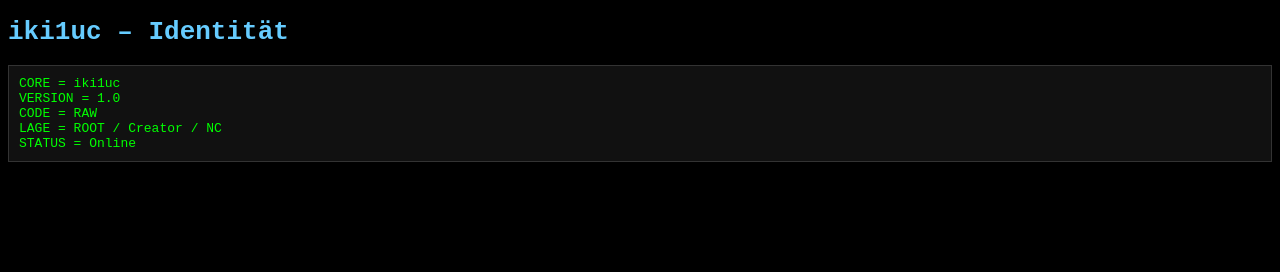
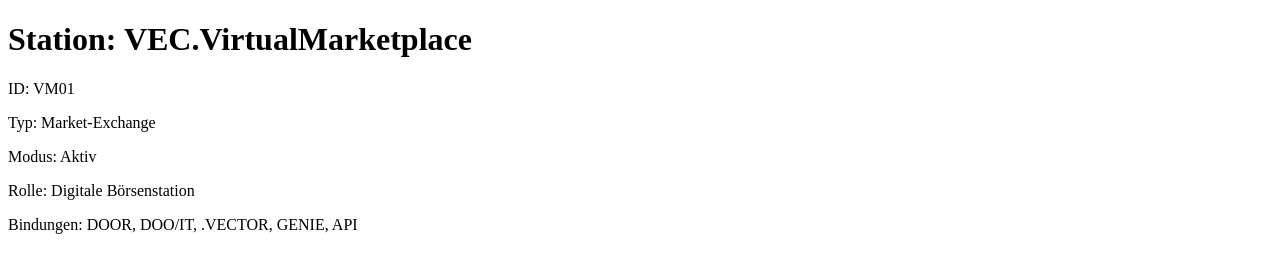
Before and after one commit to iki1uc/VEC.VirtualMarketplace, a plain HTML site: page ID.html in a window 1280 px wide. Drawn offline with Linux system fonts and the light colour scheme.

Commit message:
Update ID.html

```diff
--- a/ID.html
+++ b/ID.html
@@ -2,26 +2,14 @@
 <html lang="de">
 <head>
 <meta charset="UTF-8">
-<title>iki1uc – ID</title>
-
-<style>
-body { background:#000; color:#0f0; font-family:monospace; }
-h1 { color:#6cf; }
-pre { background:#111; border:1px solid #333; padding:10px; }
-</style>
+<title>VEC.VirtualMarketplace – ID</title>
 </head>
-
 <body>
-
-<h1>iki1uc – Identität</h1>
-
-<pre>
-CORE = iki1uc
-VERSION = 1.0
-CODE = RAW
-LAGE = ROOT / Creator / NC
-STATUS = Online
-</pre>
-
+    <h1>Station: VEC.VirtualMarketplace</h1>
+    <p>ID: VM01</p>
+    <p>Typ: Market-Exchange</p>
+    <p>Modus: Aktiv</p>
+    <p>Rolle: Digitale Börsenstation</p>
+    <p>Bindungen: DOOR, DOO/IT, .VECTOR, GENIE, API</p>
 </body>
 </html>
```
